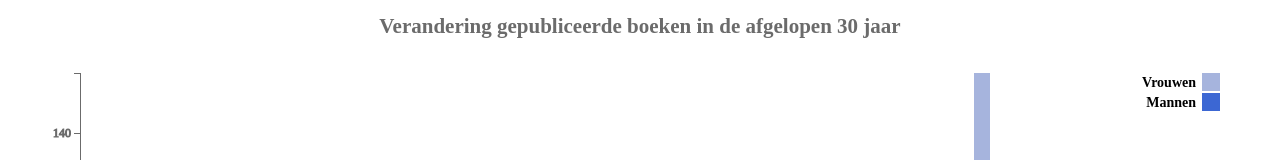
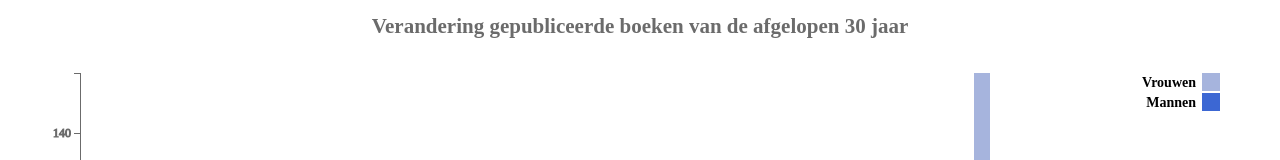
Before and after one commit to dewarian/functional-programming-1, a website: page index.html in a window 1280 px wide. Shown: the top 160 px of the page. Drawn offline with nearby package versions, Linux system fonts and the light colour scheme.

Commit message:
added consistency

```diff
--- a/index.html
+++ b/index.html
@@ -8,7 +8,7 @@
     <link rel="stylesheet" href="./style.css">
 </head>
 <body>
-    <h1>Verandering gepubliceerde boeken in de afgelopen 30 jaar</h1>
+    <h1>Verandering gepubliceerde boeken van de afgelopen 30 jaar</h1>
     <div class="data"></div>
     <script src="https://d3js.org/d3.v5.min.js"></script>
     <script src="./visualization.js"></script>
```
Also changed, not shown: visualization.js (+6 -5 lines).
